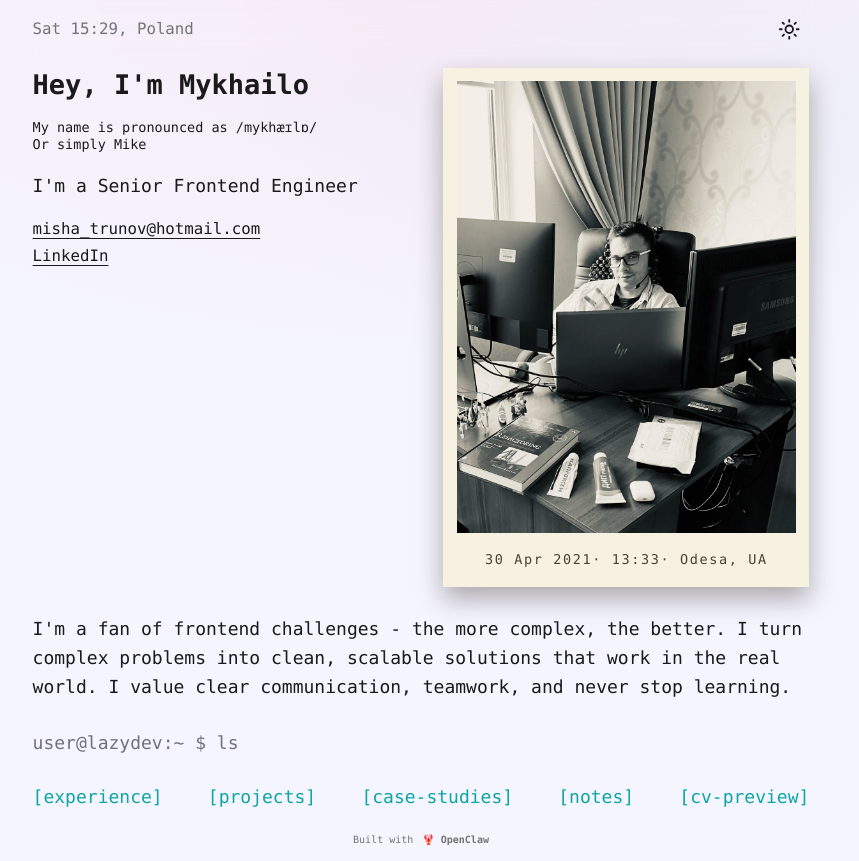
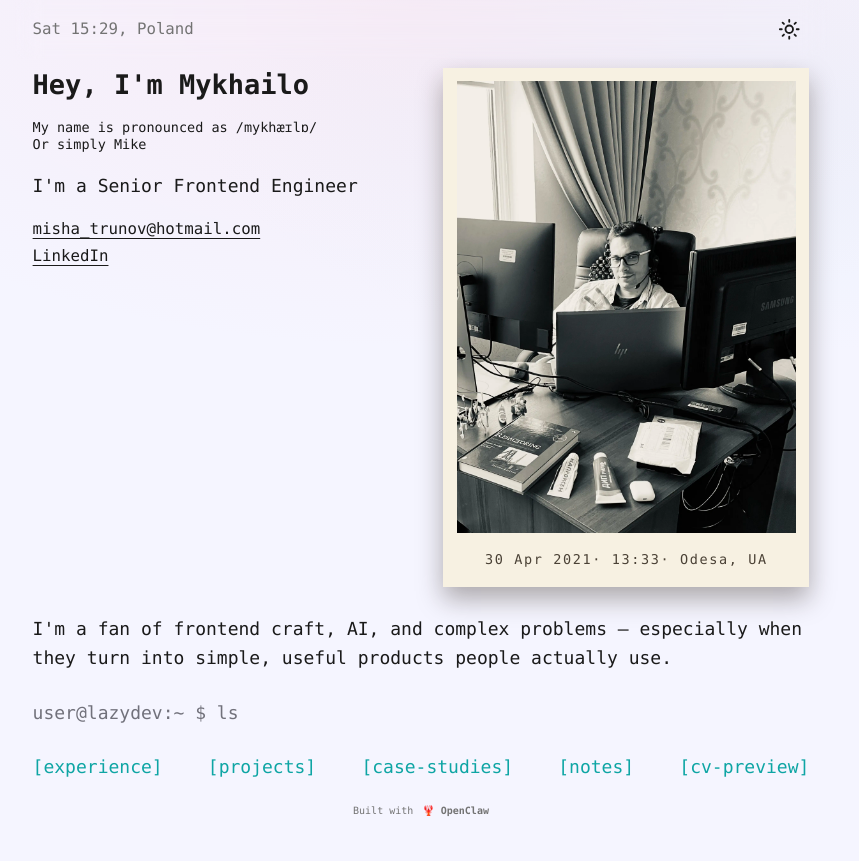
Before and after one commit to LazyMisha/mike-landing, a Next.js app: page / in a window 1280 px wide. Shown: the whole page, without its empty margins (219-1078 px from the left). After the commit the page ends 831 px from the top, so only its background shows below. Built offline with nearby package versions, Linux system fonts and the light colour scheme.

Commit message:
Update main page intro copy (#39)

```diff
--- a/src/components/InfoSection.tsx
+++ b/src/components/InfoSection.tsx
@@ -4,9 +4,8 @@ export function InfoSection() {
   return (
     <section className="flex flex-col gap-3 pb-4 md:pb-6">
       <Body className="max-w-[75ch]">
-        I&apos;m a fan of frontend challenges - the more complex, the better.
-        I turn complex problems into clean, scalable solutions that work in the real world.
-        I value clear communication, teamwork, and never stop learning.
+        I&apos;m a fan of frontend craft, AI, and complex problems — especially when they turn into simple,
+        useful products people actually use.
       </Body>
     </section>
   );
```
